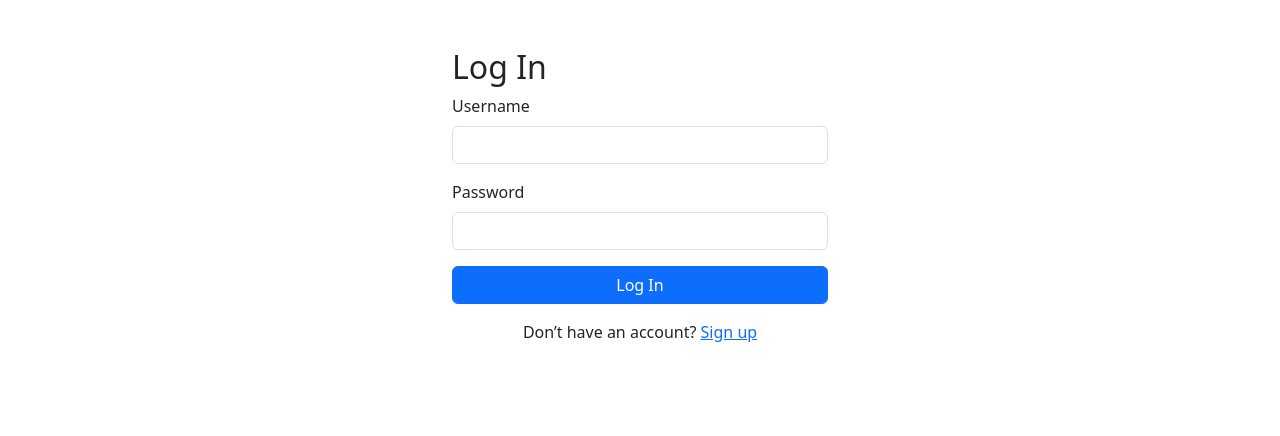
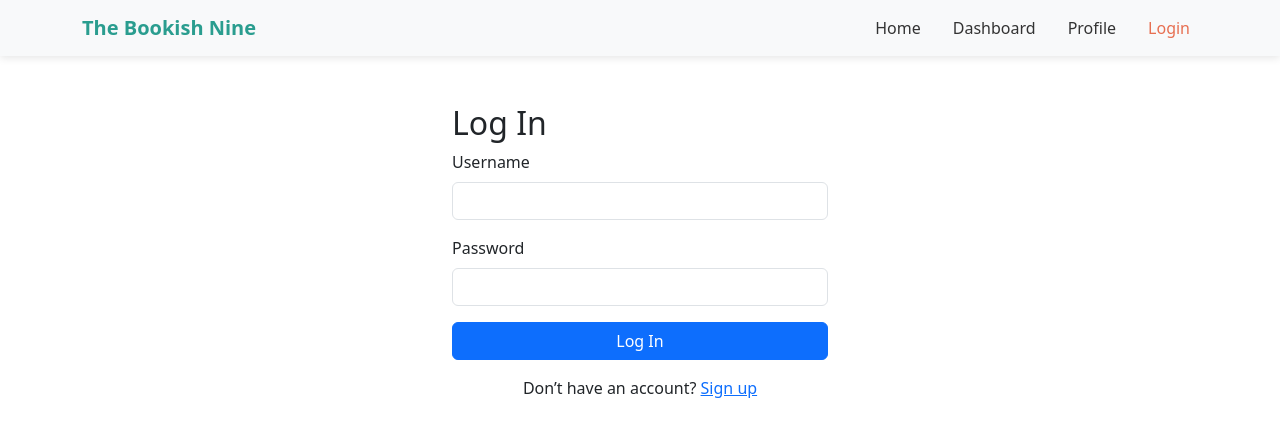
Before and after one commit to palmaisaias/book-club-client, a React (Vite) app: page /login in a window 1280 px wide. Shown: the top 436 px of the page. Built offline with nearby package versions, Linux system fonts and the light colour scheme; no server answers.

Commit message:
a fucking nave bar finally

```diff
--- a/src/App.jsx
+++ b/src/App.jsx
@@ -6,6 +6,7 @@ import Login from "./pages/Login.jsx";
 import Signup from "./pages/Signup.jsx";
 import Dashboard from "./pages/Dashboard.jsx";
 import Profile from "./pages/Profile.jsx";
+import Navbar from "./components/Navbar.jsx";
 
 function PrivateRoute({ children }) {
   const { token } = useContext(AuthContext);
@@ -14,6 +15,8 @@ function PrivateRoute({ children }) {
 
 export default function App() {
   return (
+    <>
+    <Navbar />
     <Routes>
       <Route path="/" element={<Landing />} />
       <Route path="/login" element={<Login />} />
@@ -36,5 +39,6 @@ export default function App() {
       />
       <Route path="*" element={<Navigate to="/" replace />} />
     </Routes>
+    </>
   );
 }
--- /dev/null
+++ b/src/components/Navbar.jsx
@@ -0,0 +1,57 @@
+import React from "react";
+import { Navbar as RBNavbar, Nav, Container } from "react-bootstrap";
+import { Link, useLocation } from "react-router-dom";
+import styles from "./Navbar.module.css";
+
+export default function Navbar() {
+  const location = useLocation();
+
+  return (
+    <RBNavbar
+      collapseOnSelect
+      expand="lg"
+      bg="light"
+      variant="light"
+      className={styles.navbar}
+    >
+      <Container>
+        <RBNavbar.Brand as={Link} to="/" className={styles.brand}>
+          The Bookish Nine
+        </RBNavbar.Brand>
+        <RBNavbar.Toggle aria-controls="responsive-navbar-nav" />
+        <RBNavbar.Collapse id="responsive-navbar-nav">
+          <Nav className="ms-auto">
+            <Nav.Link
+              as={Link}
+              to="/"
+              className={`${styles.navLink} ${location.pathname === "/" ? styles.active : ""}`}
+            >
+              Home
+            </Nav.Link>
+            <Nav.Link
+              as={Link}
+              to="/dashboard"
+              className={`${styles.navLink} ${location.pathname === "/dashboard" ? styles.active : ""}`}
+            >
+              Dashboard
+            </Nav.Link>
+            <Nav.Link
+              as={Link}
+              to="/profile"
+              className={`${styles.navLink} ${location.pathname === "/profile" ? styles.active : ""}`}
+            >
+              Profile
+            </Nav.Link>
+            <Nav.Link
+              as={Link}
+              to="/login"
+              className={`${styles.navLink} ${location.pathname === "/login" ? styles.active : ""}`}
+            >
+              Login
+            </Nav.Link>
+          </Nav>
+        </RBNavbar.Collapse>
+      </Container>
+    </RBNavbar>
+  );
+}
--- /dev/null
+++ b/src/components/Navbar.module.css
@@ -0,0 +1,45 @@
+/* Navbar.module.css */
+
+/* Overall navbar styling */
+.navbar {
+    box-shadow: 0 2px 8px rgba(0,0,0,0.1);
+    transition: background-color 0.3s ease;
+  }
+
+  /* Brand styling */
+  .brand {
+    font-size: 1.5rem;
+    font-weight: 600;
+    color: #2a9d8f !important;
+  }
+
+  /* Nav link base style */
+  .navLink {
+    font-size: 1rem;
+    margin-left: 1rem;
+    color: #333 !important;
+    transition: color 0.2s ease, transform 0.2s ease;
+  }
+
+  /* Hover effect */
+  .navLink:hover {
+    color: #2a9d8f !important;
+    transform: translateY(-2px);
+  }
+
+  /* Active link highlight */
+  .active {
+    color: #e76f51 !important;
+    font-weight: 600;
+  }
+
+  /* Mobile adjustments */
+  @media (max-width: 992px) {
+    .navLink {
+      margin: 0.5rem 0;
+      text-align: center;
+    }
+    .brand {
+      font-size: 1.25rem;
+    }
+  }
--- a/src/pages/Dashboard.jsx
+++ b/src/pages/Dashboard.jsx
@@ -58,9 +58,9 @@ export default function Dashboard() {
       <section className={styles.hero}>
         <div className={styles.heroOverlay} />
         <div className={styles.heroContent}>
-          <h1 className={styles.heroTitle}>Welcome to the Book Nook</h1>
+          <h1 className={styles.heroTitle}>Welcome to the Bookish Nine</h1>
           <p className={styles.heroSubtitle}>
-            This Month’s Escape Awaits...
+            You're all retarded...
           </p>
         </div>
       </section>
```
